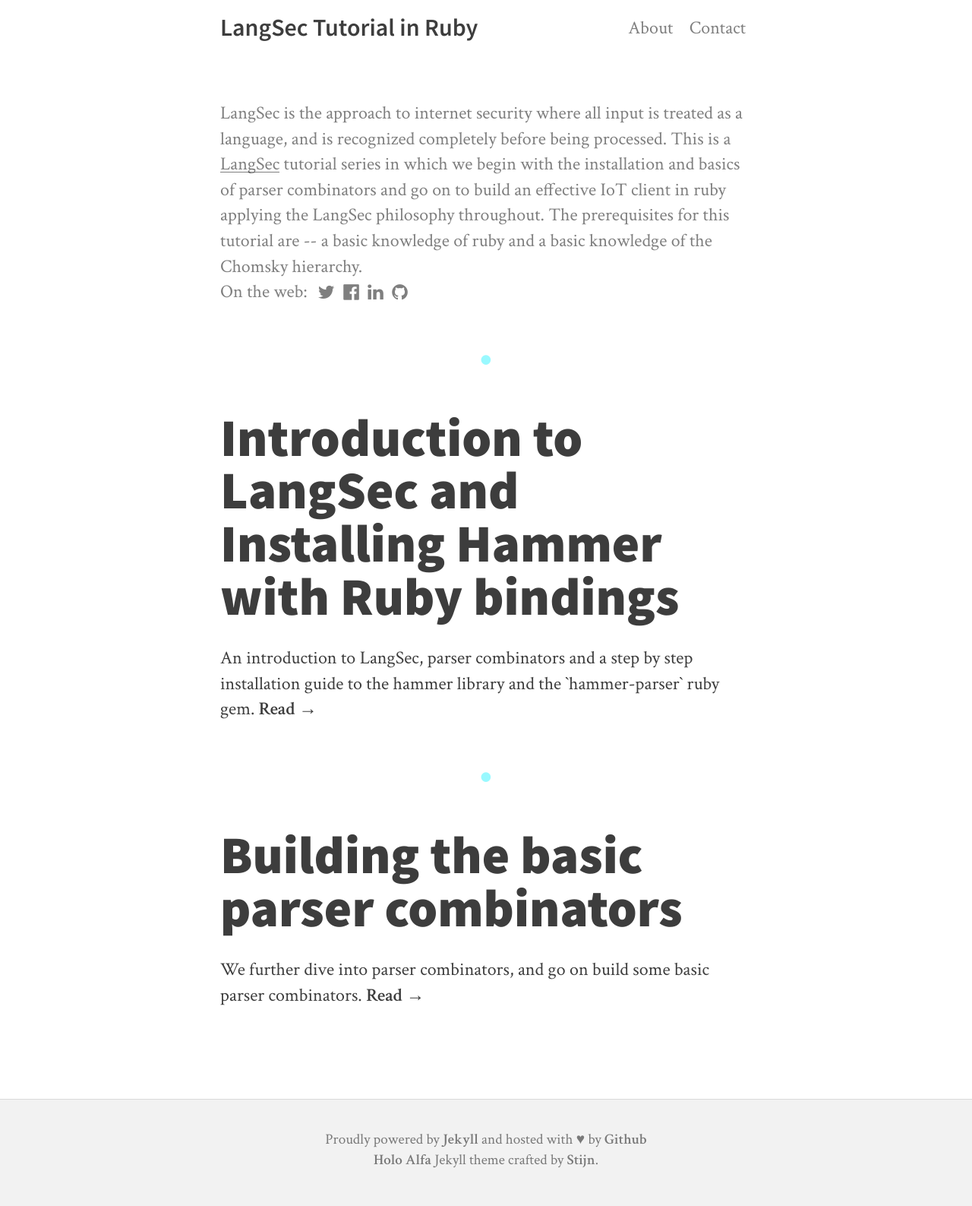
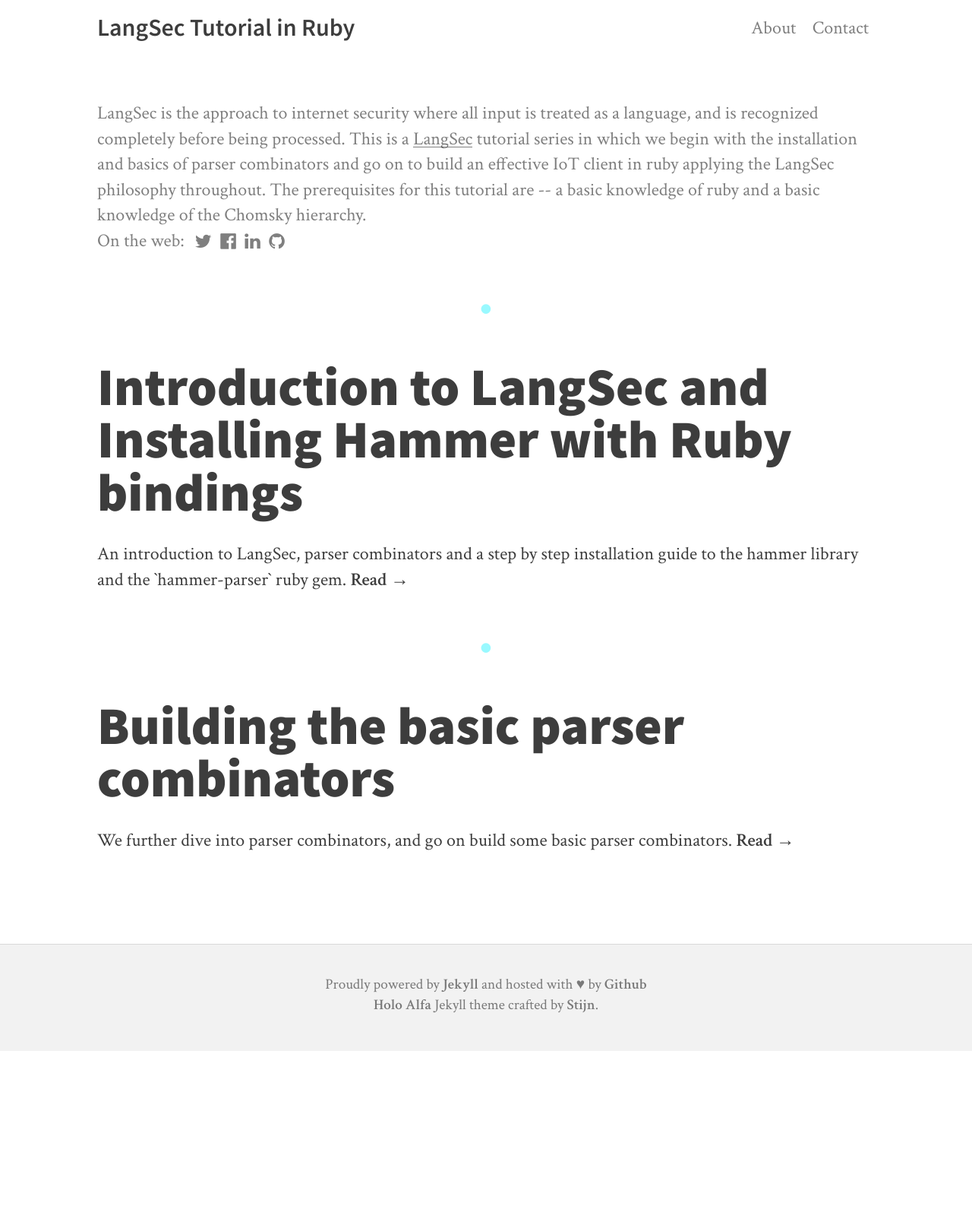
Before and after one commit to prashantbarca/prashantbarca.github.io, a Jekyll site: the page built from index.html, in a window 1280 px wide. Shown: the whole page at 76% size. Built offline with Jekyll 4.4.1, drawn with Linux system fonts in a browser that asks for light colours; nearby versions of some CDN libraries; the list of posts is cut into pages by our own code; after the commit the page ends 1383 px from its top, so only the background shows below that.

Commit message:
Change the styles a little

```diff
--- a/css/style.css
+++ b/css/style.css
@@ -238,7 +238,7 @@ hr {
 .wrap {
   margin: 0 auto;
   padding: 0 15px;
-  max-width: 700px;
+  max-width: 80%;
   min-height: 100%;
   margin-bottom: -141px;
 }
@@ -430,7 +430,7 @@ nav a.current {
     margin: 70px;
   }
   h1 {
-    font-size: 2.6em;
+    font-size: 2.0em;
     margin-bottom: -10px;
   }
   h2 {
```
